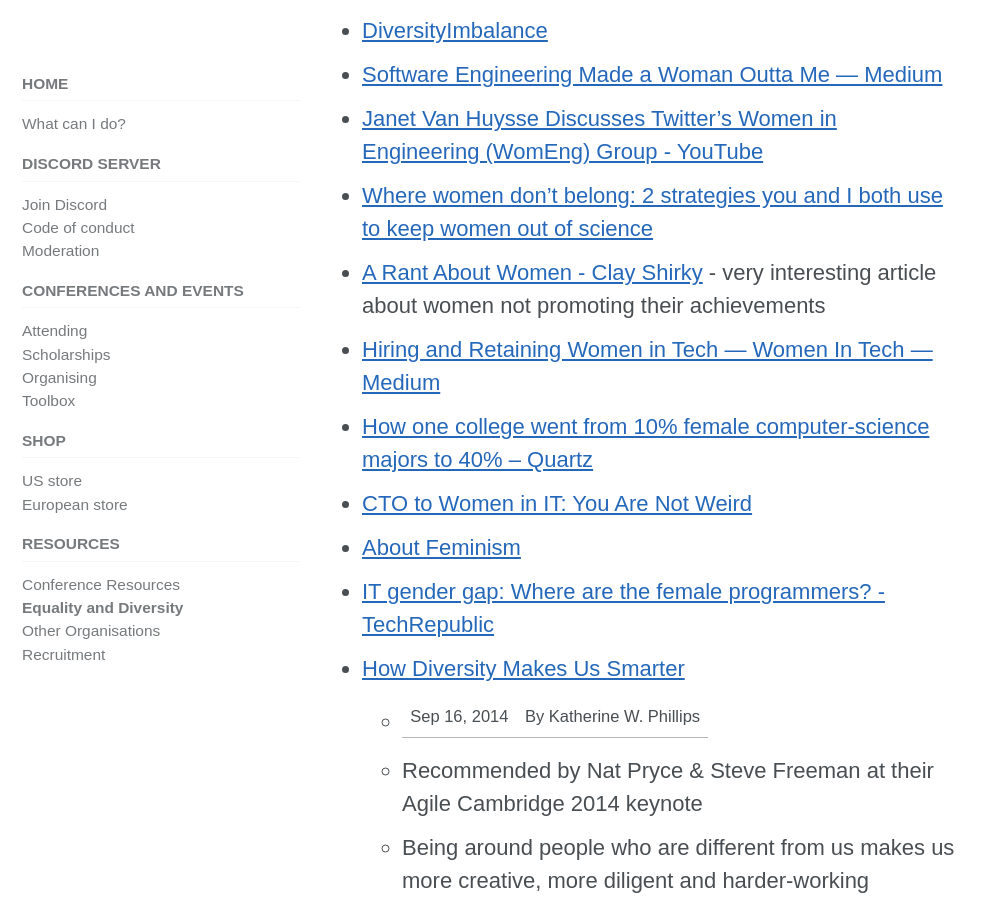
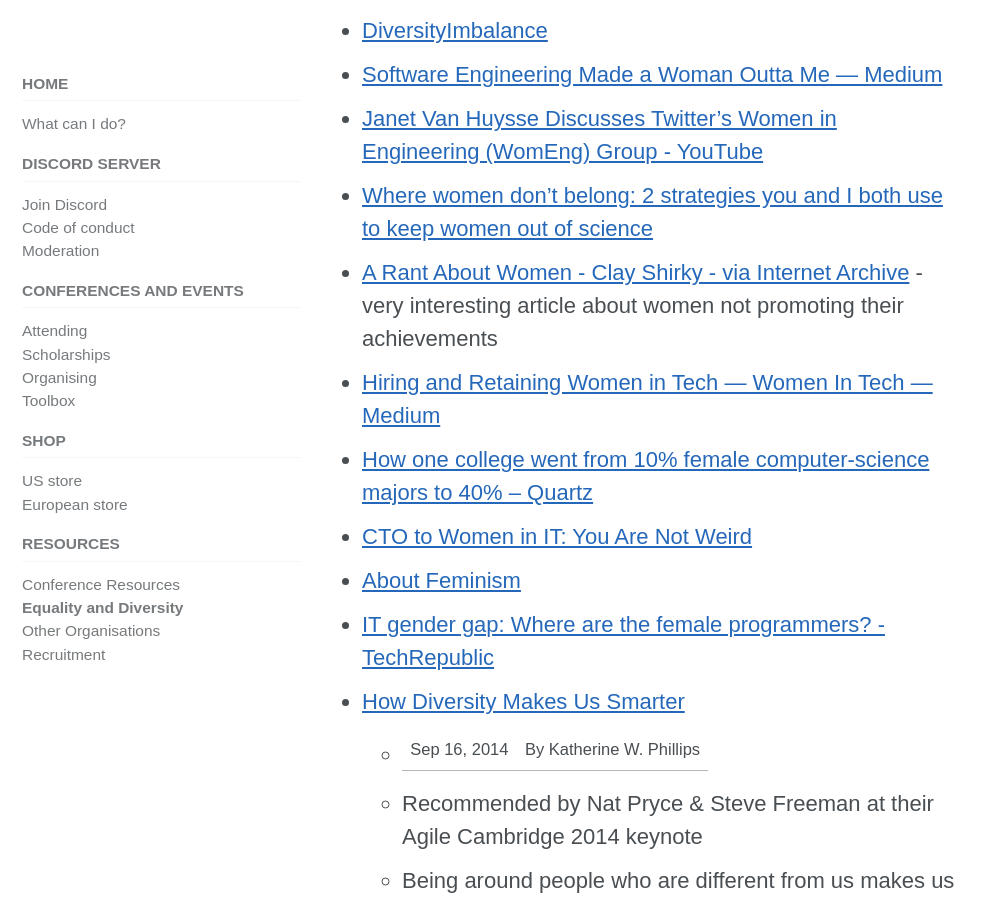
Before and after one commit to include-cpp/include-cpp.github.io, a Jekyll site: the page built from resources/equality_and_diversity.md, in a window 1280 px wide and 900 px high, scrolled down 3571 px. Shown: the whole window, without its empty margins (0-995 px from the left). Built offline with Jekyll 4.4.1, drawn with Linux system fonts in a browser that asks for light colours; cached includes are drawn as plain includes; nearby versions of some CDN libraries.

Commit message:
Use the Internet Archive for A Rant About Women (#28)

```diff
--- a/resources/equality_and_diversity.md
+++ b/resources/equality_and_diversity.md
@@ -68,7 +68,7 @@ title: Equality and Diversity
 * [Software Engineering Made a Woman Outta Me — Medium](https://medium.com/p/e60c10d3ed1f)
 * [Janet Van Huysse Discusses Twitter's Women in Engineering (WomEng) Group - YouTube](http://m.youtube.com/watch?v=iPo0KLQ4Ihg&list=PL8k-xHP7bhnKHc5qJeH5YCdfqgJFiYT2N&index=6)
 * [Where women don’t belong: 2 strategies you and I both use to keep women out of science](http://curt-rice.com/2014/03/18/where-women-dont-belong-2-strategies-you-and-i-both-use-to-keep-women-out-of-science/)
-* [A Rant About Women - Clay Shirky](http://www.shirky.com/weblog/2010/01/a-rant-about-women/) - very interesting article about women not promoting their achievements
+* [A Rant About Women - Clay Shirky - via Internet Archive](https://web.archive.org/web/20190925074806/http://www.shirky.com/weblog/2010/01/a-rant-about-women/) - very interesting article about women not promoting their achievements
 * [Hiring and Retaining Women in Tech — Women In Tech — Medium](https://medium.com/women-in-tech/1bdd0ea910)
 * [How one college went from 10% female computer-science majors to 40% – Quartz](http://qz.com/192071/how-one-college-went-from-10-female-computer-science-majors-to-40/)
 * [CTO to Women in IT: You Are Not Weird](http://women2.com/cto-women-weird/)
```
